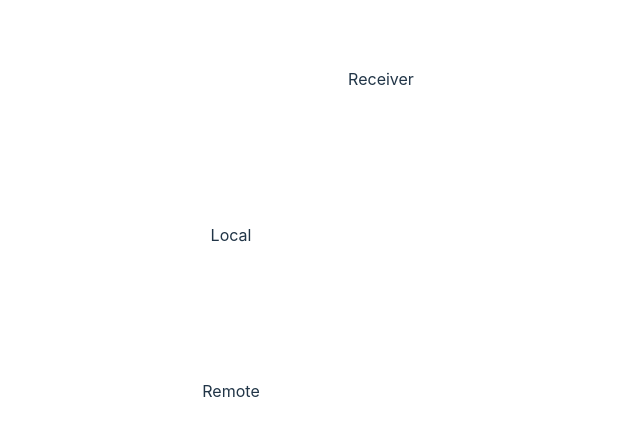
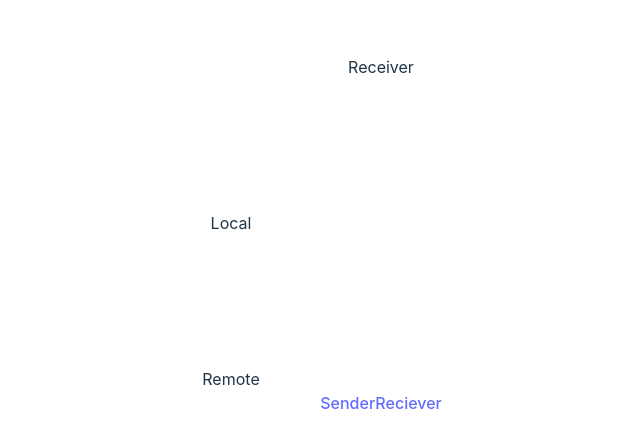
Before and after one commit to dhruvchandak30/WebRTC, a React (Vite) app in the folder client/: page /reciever in a window 1280 px wide. Shown: the part 165-612 px from the top of the page, without its empty margins (259-899 px from the left). Built offline with nearby package versions, Linux system fonts and the light colour scheme; no server answers.

Commit message:
Added Links

```diff
--- a/client/src/App.tsx
+++ b/client/src/App.tsx
@@ -1,4 +1,4 @@
-import { BrowserRouter, Route, Routes } from "react-router-dom";
+import { BrowserRouter, Link, Route, Routes } from "react-router-dom";
 import "./App.css";
 import Sender from "./components/Sender";
 import Reciever from "./components/Reciever";
@@ -10,6 +10,10 @@ function App() {
         <Route path="/sender" element={<Sender />} />
         <Route path="/reciever" element={<Reciever />} />
       </Routes>
+      <div>
+        <Link to="/sender">Sender</Link>
+        <Link to="/reciever">Reciever</Link>
+      </div>
     </BrowserRouter>
   );
 }
```
